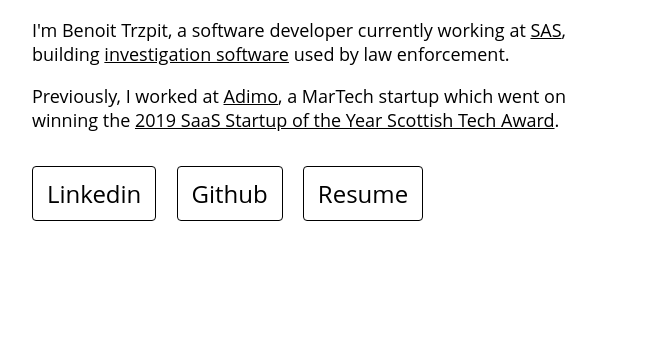
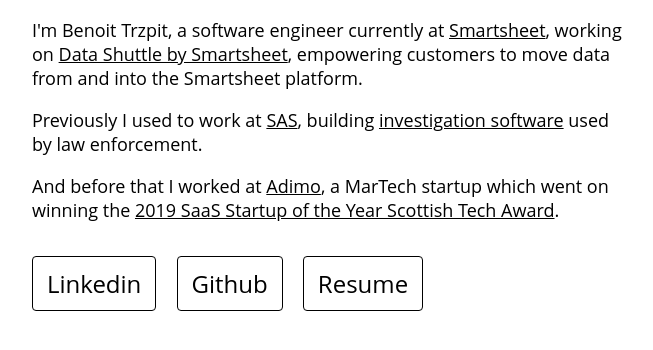
Before and after one commit to benoitrz/benoitrz.github.io, a plain HTML site: page index.html in a window 1280 px wide. Shown: the part 126-476 px from the top of the page, without its empty margins (308-961 px from the left). Drawn offline with Linux system fonts and the light colour scheme.

Commit message:
Update work history

```diff
--- a/index.html
+++ b/index.html
@@ -10,8 +10,17 @@
     <main>
       <h1>Hiya!</h1>
       <p>
-        I'm Benoit Trzpit, a software developer currently working at
-        <a href="https://www.sas.com/">SAS</a>, building
+        I'm Benoit Trzpit, a software engineer currently at
+        <a href="https://www.smartsheet.com/">Smartsheet</a>, working on
+        <a
+          href="https://www.smartsheet.com/marketplace/premium-apps/data-shuttle"
+          >Data Shuttle by Smartsheet</a
+        >, empowering customers to move data from and into the Smartsheet
+        platform.
+      </p>
+      <p>
+        Previously I used to work at <a href="https:www.sas.com">SAS</a>,
+        building
         <a
           href="https://www.sas.com/en_gb/software/intelligence-investigation-management.html"
           >investigation software</a
@@ -19,7 +28,7 @@
         used by law enforcement.
       </p>
       <p>
-        Previously, I worked at <a href="https://www.adimo.co/">Adimo</a>, a
+        And before that I worked at <a href="https://www.adimo.co/">Adimo</a>, a
         MarTech startup which went on winning the
         <a href=" https://www.startupawards.scot/2019/winners"
           >2019 SaaS Startup of the Year Scottish Tech Award</a
```
